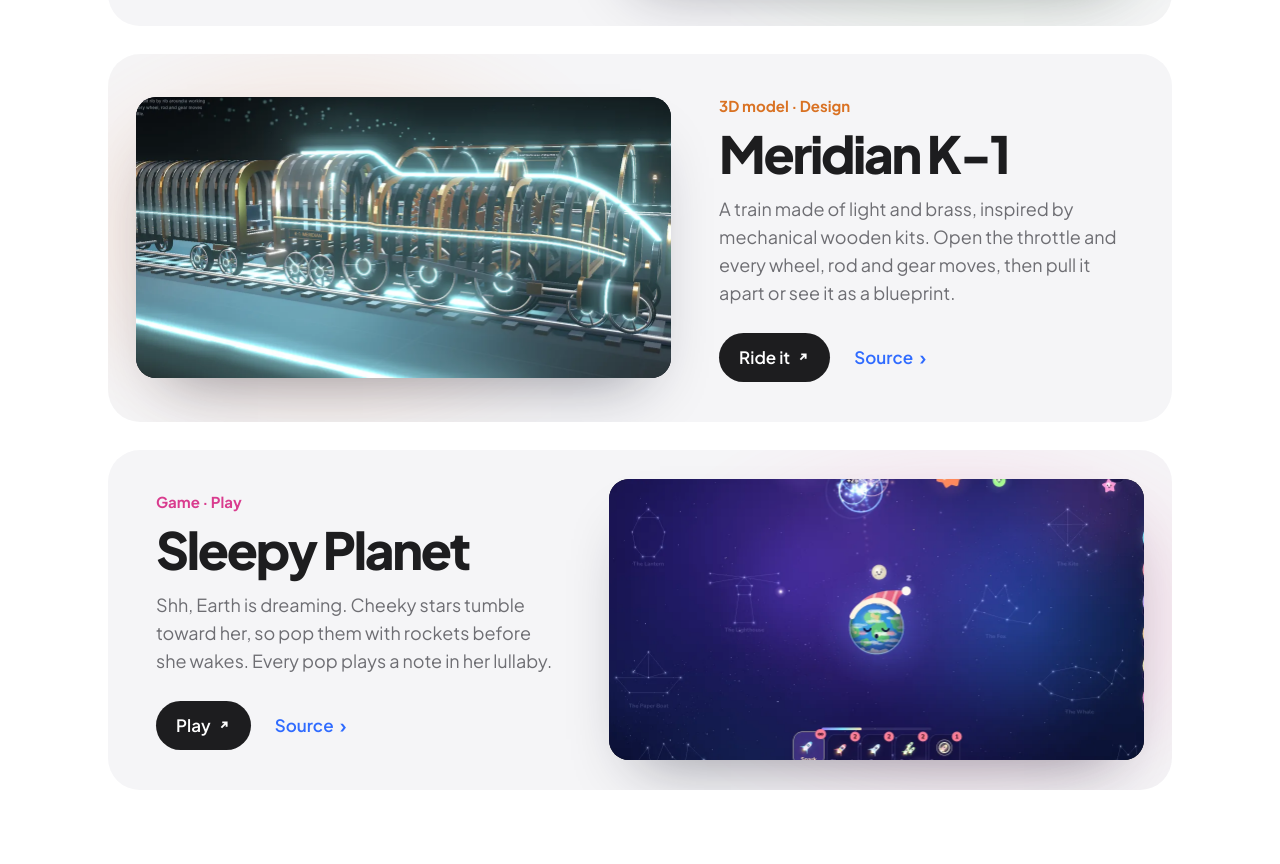
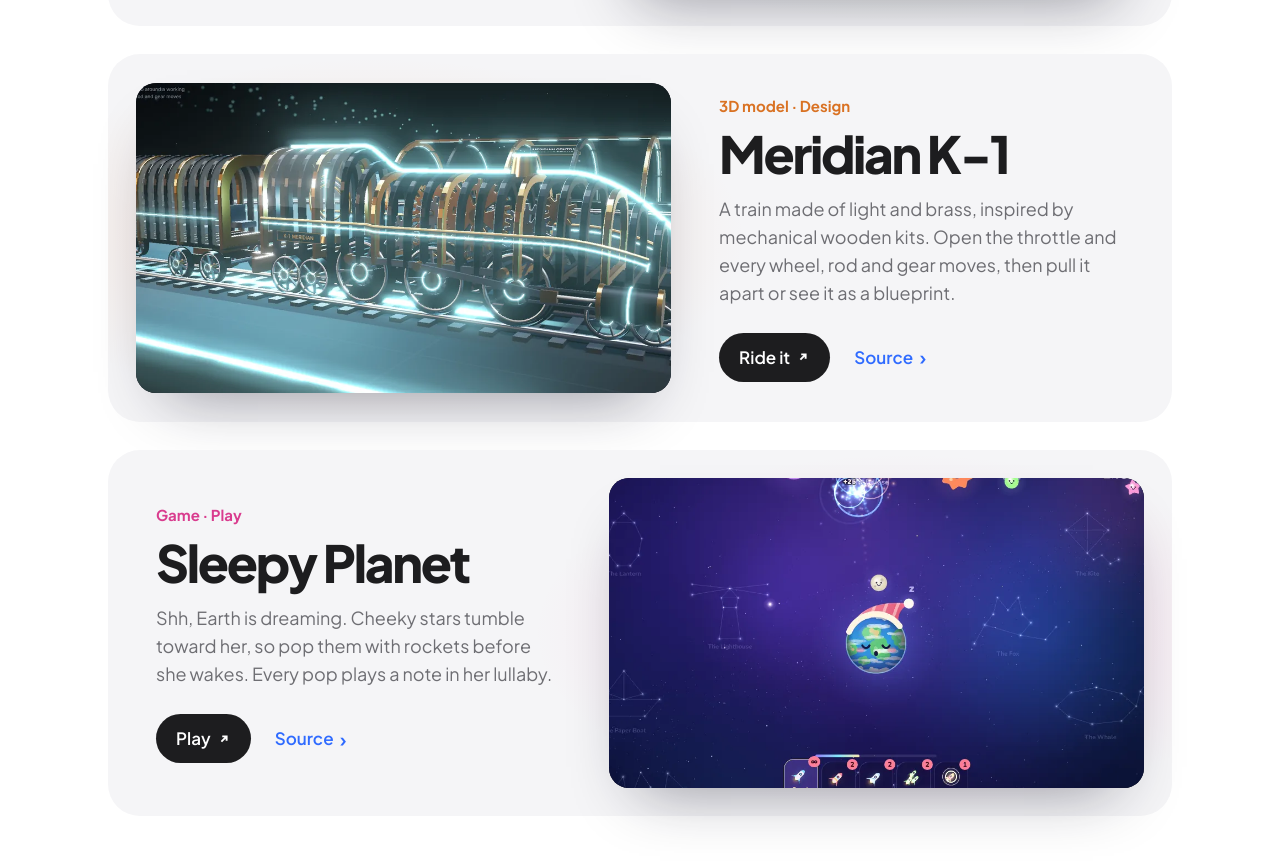
Before and after one commit to Kate1819/Kate1819.github.io, a plain HTML site: page index.html in a window 1280 px wide. Shown: the part 2474-3338 px from the top of the page. Drawn offline with Linux system fonts and the light colour scheme.

Commit message:
Fix project cards being cut off

```diff
--- a/index.html
+++ b/index.html
@@ -104,15 +104,15 @@ h2 em{font-style:normal;background:var(--grad);-webkit-background-clip:text;back
 
 /* projects */
 .work{display:flex;flex-direction:column;gap:28px}
-.project{display:grid;grid-template-columns:1.25fr 1fr;align-items:center;gap:0;background:var(--soft);border-radius:32px;overflow:hidden;position:relative;isolation:isolate}
-.project:before{content:"";position:absolute;width:60%;height:120%;left:-10%;top:-10%;background:radial-gradient(closest-side,var(--c),transparent);opacity:.22;z-index:-1;filter:blur(30px)}
-.project.flip{grid-template-columns:1fr 1.25fr}
+.project{display:grid;grid-template-columns:minmax(0,1.25fr) minmax(0,1fr);align-items:center;gap:0;background:var(--soft);border-radius:32px;position:relative;isolation:isolate;height:auto}
+.project:before{content:"";position:absolute;inset:0;border-radius:inherit;background:radial-gradient(50% 70% at 25% 50%,var(--c),transparent 70%);opacity:.16;z-index:-1;pointer-events:none}
+.project.flip{grid-template-columns:minmax(0,1fr) minmax(0,1.25fr)}
 .project.flip .shot{order:2}
-.project.flip:before{left:auto;right:-10%}
-.shot{display:block;margin:28px;border-radius:20px;overflow:hidden;aspect-ratio:1200/630;background:#0d0c18;box-shadow:0 30px 60px -30px rgba(20,20,40,.45);scale:var(--sc,1);transition:scale .1s linear}
-.shot img{width:100%;height:112%;object-fit:cover;translate:0 var(--iy,-6%);transition:transform .8s cubic-bezier(.2,.7,.2,1)}
+.project.flip:before{background:radial-gradient(50% 70% at 75% 50%,var(--c),transparent 70%)}
+.shot{display:block;position:relative;margin:28px;border-radius:20px;overflow:hidden;height:0;padding-top:52.5%;background:#0d0c18;box-shadow:0 30px 60px -30px rgba(20,20,40,.45);scale:var(--sc,1);transition:scale .1s linear}
+.shot img{position:absolute;left:0;top:-6%;width:100%;height:112%;max-width:none;object-fit:cover;translate:0 var(--iy,0%);transition:transform .8s cubic-bezier(.2,.7,.2,1)}
 .shot:hover img{transform:scale(1.04)}
-.body{padding:40px 48px 40px 20px}
+.body{padding:40px 48px 40px 20px;min-width:0}
 .project.flip .body{padding:40px 20px 40px 48px}
 .kind{font-size:15px;font-weight:700;margin:0 0 10px;color:var(--c);filter:saturate(1.2) brightness(.85)}
 :root[data-theme="dark"] .kind{filter:none}
@@ -162,7 +162,7 @@ footer a:hover{color:var(--ink)}
 @media (max-width:900px){
   .project,.project.flip{grid-template-columns:1fr}
   .project.flip .shot{order:0}
-  .shot{margin:16px 16px 0}
+  .shot{margin:16px 16px 0;padding-top:calc(52.5% - 17px)}
   .body,.project.flip .body{padding:28px 26px 34px}
   .makes{grid-template-columns:1fr 1fr}
   .tile{width:58%}
@@ -417,7 +417,7 @@ footer a:hover{color:var(--ink)}
         if (r.bottom < -50 || r.top > vh + 50) return;
         var c = (r.top + r.height / 2) / vh;           // 0 top .. 1 bottom
         s.style.setProperty('--sc', (1 - Math.min(.08, Math.max(0, c - .55) * .16)).toFixed(4));
-        s.querySelector('img').style.setProperty('--iy', (-6 - (c - .5) * 10).toFixed(2) + '%');
+        s.querySelector('img').style.setProperty('--iy', (-(c - .5) * 10).toFixed(2) + '%');
       });
     }
     requestAnimationFrame(frame);
```
